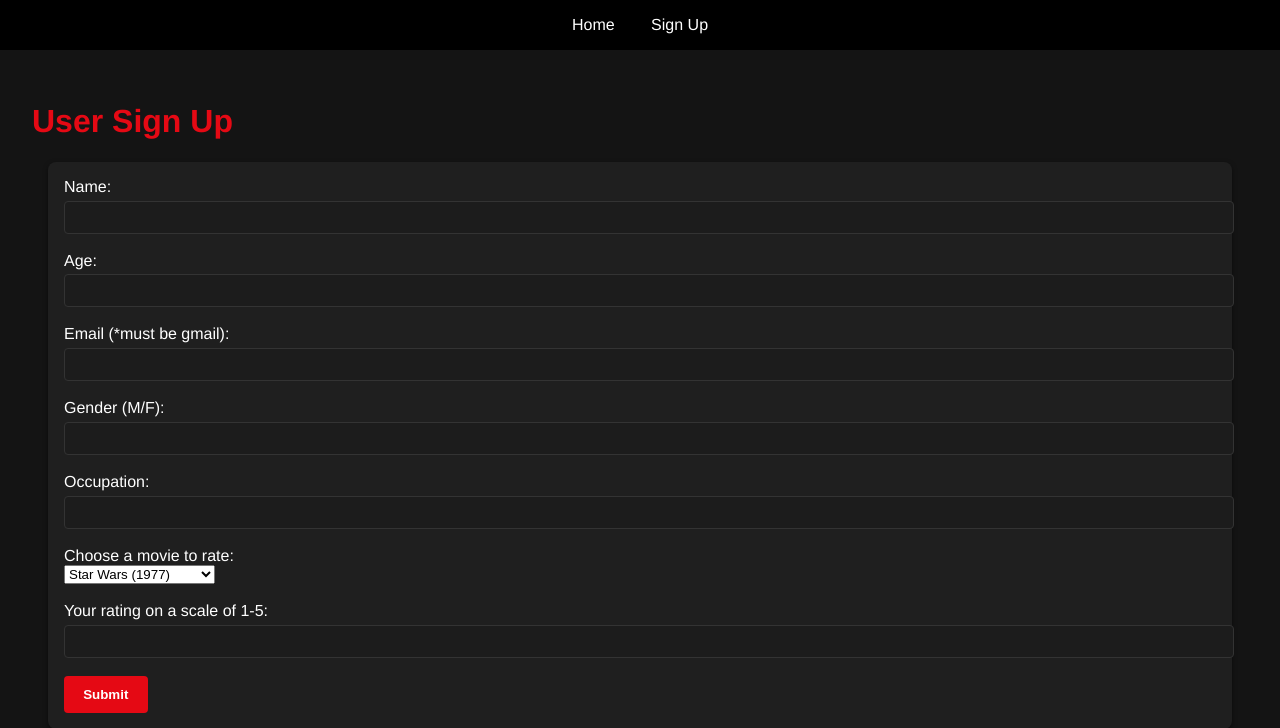
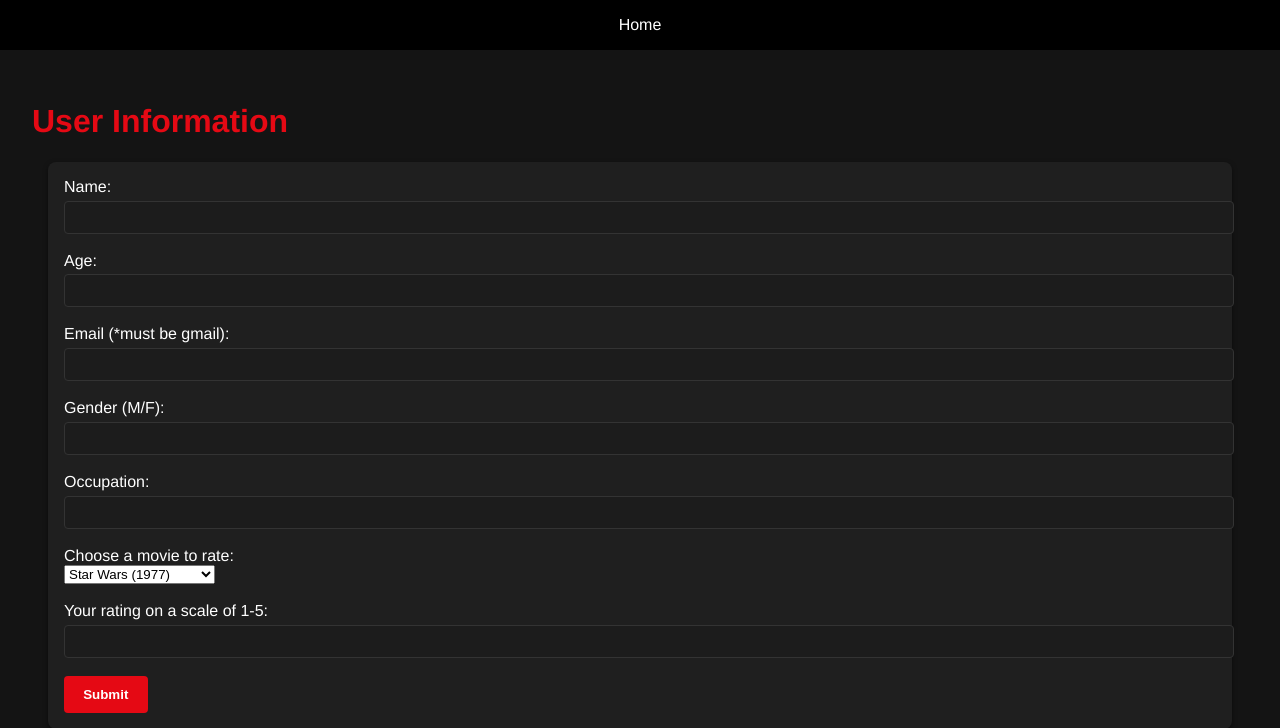
Before and after one commit to debangi0428/movie-analysis, a Flask app: page / in a window 1280 px wide. Shown: the top 728 px of the page. Run offline with Flask 3, Linux system fonts and the light colour scheme; parts of the project's set-up code (start-up, migrations or seed data) failed here and were passed over.

Commit message:
dropdown

```diff
--- a/Templates/form.html
+++ b/Templates/form.html
@@ -50,11 +50,11 @@
 <body>
     <div class="navbar">
         <a href="/">Home</a>
-        <a href="/form">Sign Up</a>
+        <!-- <a href="/form">Sign Up</a> -->
     </div>
 
     <div class="container">
-        <h1>User Sign Up</h1>
+        <h1>User Information</h1>
 
         {% if error %}
             <p class="error">{{ error }}</p>
```
